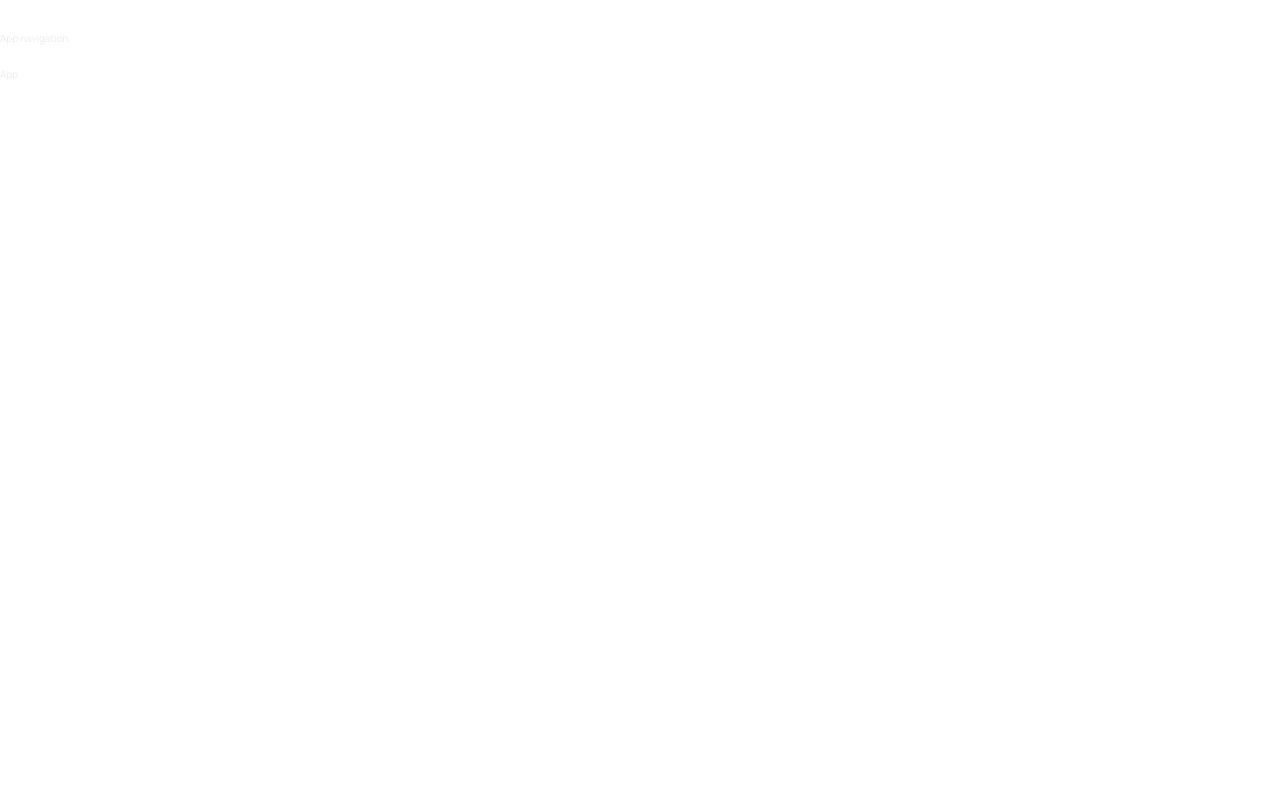
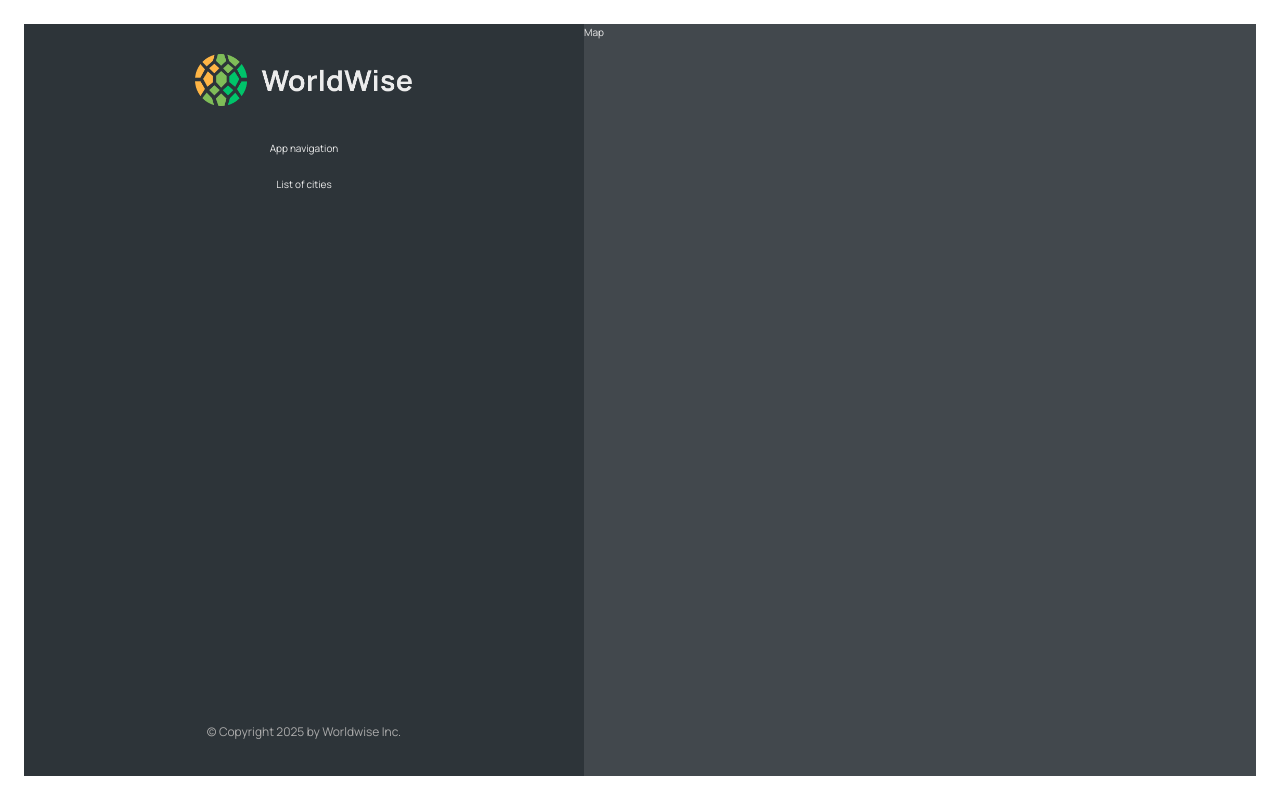
Before and after one commit to NikolaGedovic/worldwise, a React (Vite) app: page /app in a window 1280 px wide. Built offline with nearby package versions, Linux system fonts and the light colour scheme.

Commit message:
building the app layout

```diff
--- /dev/null
+++ b/src/components/Map.jsx
@@ -0,0 +1,7 @@
+import styles from "./Map.module.css";
+
+function Map() {
+  return <div className={styles.mapContainer}>Map</div>;
+}
+
+export default Map;
--- /dev/null
+++ b/src/components/Sidebar.jsx
@@ -0,0 +1,21 @@
+import AppNav from "./AppNav";
+import Logo from "./Logo";
+import styles from "./Sidebar.module.css";
+
+function Sidebar() {
+  return (
+    <div className={styles.sidebar}>
+      <Logo />
+      <AppNav />
+
+      <p>List of cities</p>
+      <footer className={styles.footer}>
+        <p className={styles.copyright}>
+            &copy; Copyright {new Date().getFullYear()} by Worldwise Inc.
+        </p>
+      </footer>
+    </div>
+  );
+}
+
+export default Sidebar;
--- a/src/pages/AppLayout.jsx
+++ b/src/pages/AppLayout.jsx
@@ -1,10 +1,12 @@
-import AppNav from "../components/AppNav";
+import Map from "../components/Map.jsx";
+import Sidebar from "../components/Sidebar.jsx";
+import styles from "./AppLayout.module.css";
 
 function AppLayout() {
   return (
-    <div>
-      <AppNav />
-      <p>App</p>
+    <div className={styles.app}>
+      <Sidebar />
+      <Map />
     </div>
   );
 }
```
